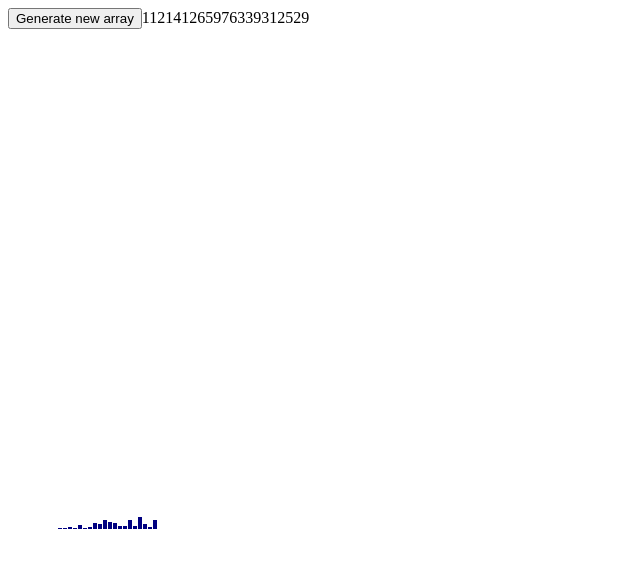
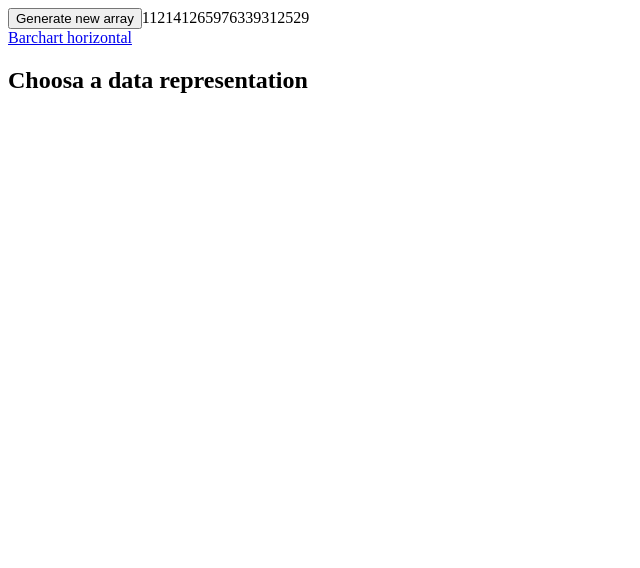
Before and after one commit to LenyPython/React-d3-barChartVis, a React (Create React App) app: page / in a window 1280 px wide. Shown: the top 568 px of the page, without its empty margins (0-640 px from the left). Built offline with nearby package versions, Linux system fonts and the light colour scheme.

Commit message:
Adding routing from react-router for different charts

```diff
--- a/package.json
+++ b/package.json
@@ -18,6 +18,7 @@
     "d3": "^7.0.1",
     "react": "^17.0.2",
     "react-dom": "^17.0.2",
+    "react-router-dom": "^5.3.0",
     "react-scripts": "4.0.3",
     "typescript": "^4.4.3",
     "web-vitals": "^2.1.0"
@@ -49,6 +50,7 @@
     ]
   },
   "devDependencies": {
+    "@types/react-router-dom": "^5.3.0",
     "gh-pages": "^3.2.3"
   }
 }
--- a/src/App.tsx
+++ b/src/App.tsx
@@ -1,4 +1,6 @@
 import { useEffect, useState} from 'react'
+import {Link, Route, Switch} from 'react-router-dom'
+import {BARCHART} from './constants/constants'
 import { Barchart } from './components/Barchart/Barchart'
 
 function App() {
@@ -16,7 +18,18 @@ function App() {
       <button onClick={handleClick}>Generate new array</button>
       {data}
       <br />
+      <Link to={BARCHART}> Barchart horizontal </Link>
+      <Switch>
+      <Route path='/' exact>
+        <h2>Choosa a data representation</h2>
+      </Route>
+      <Route path='/home' exact>
+        <h2>Choosa a data representation</h2>
+      </Route>
+      <Route path={BARCHART} >
       <Barchart data={data} />
+      </Route>
+      </Switch>
     </div>
   );
 }
--- a/src/components/Barchart/Barchart.tsx
+++ b/src/components/Barchart/Barchart.tsx
@@ -38,7 +38,7 @@ interface marginInterface {left:number,
       .attr('fill', 'navy')
     }
 
-    useEffect(():void => drawBarChart())
+    useEffect(():void => drawBarChart(), [data])
 
   return <>
       <svg ref={svgRef}></svg>
--- /dev/null
+++ b/src/constants/constants.tsx
@@ -0,0 +1 @@
+export const BARCHART = '/barchart-horizontal'
--- a/src/index.tsx
+++ b/src/index.tsx
@@ -1,10 +1,13 @@
 import React from 'react';
 import ReactDOM from 'react-dom';
+import { BrowserRouter } from 'react-router-dom'
 import App from './App';
 
 ReactDOM.render(
   <React.StrictMode>
+    <BrowserRouter>
     <App />
+    </BrowserRouter>
   </React.StrictMode>,
   document.getElementById('root')
 );
```
Also changed, not shown: 1 other file (tests, documents, lock files or other folders).
